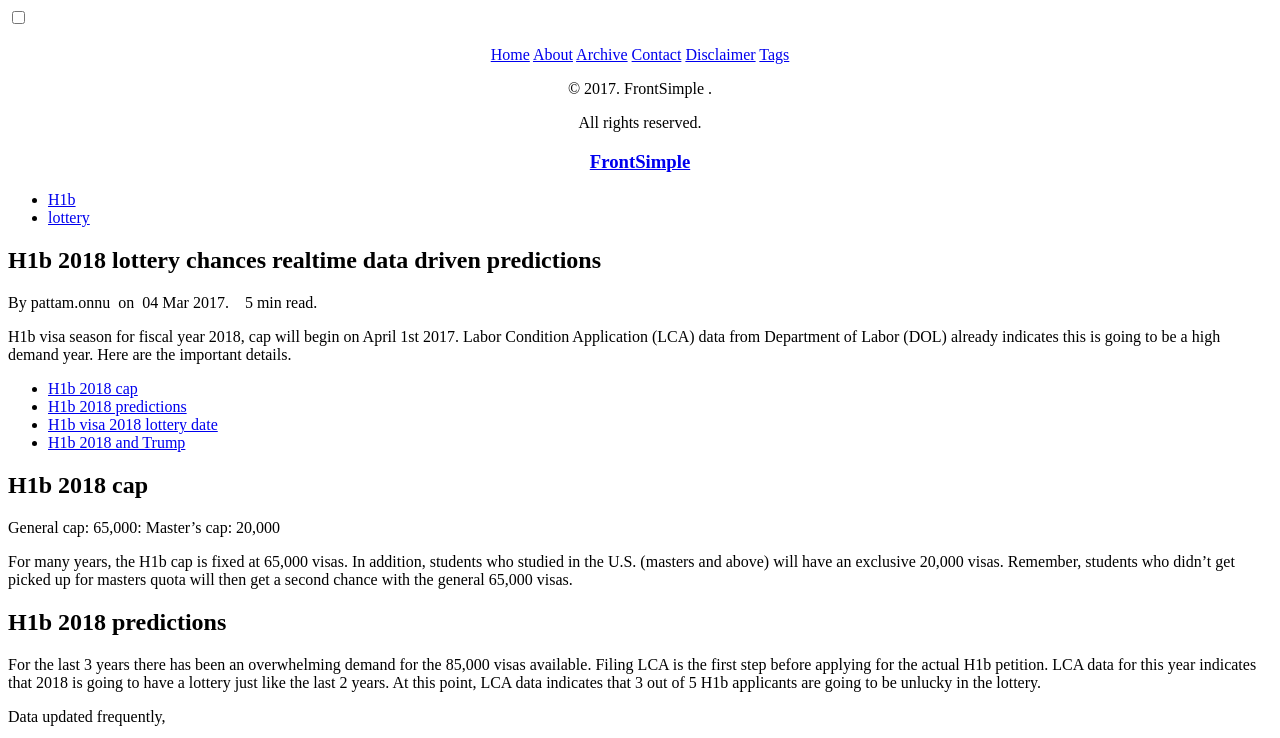
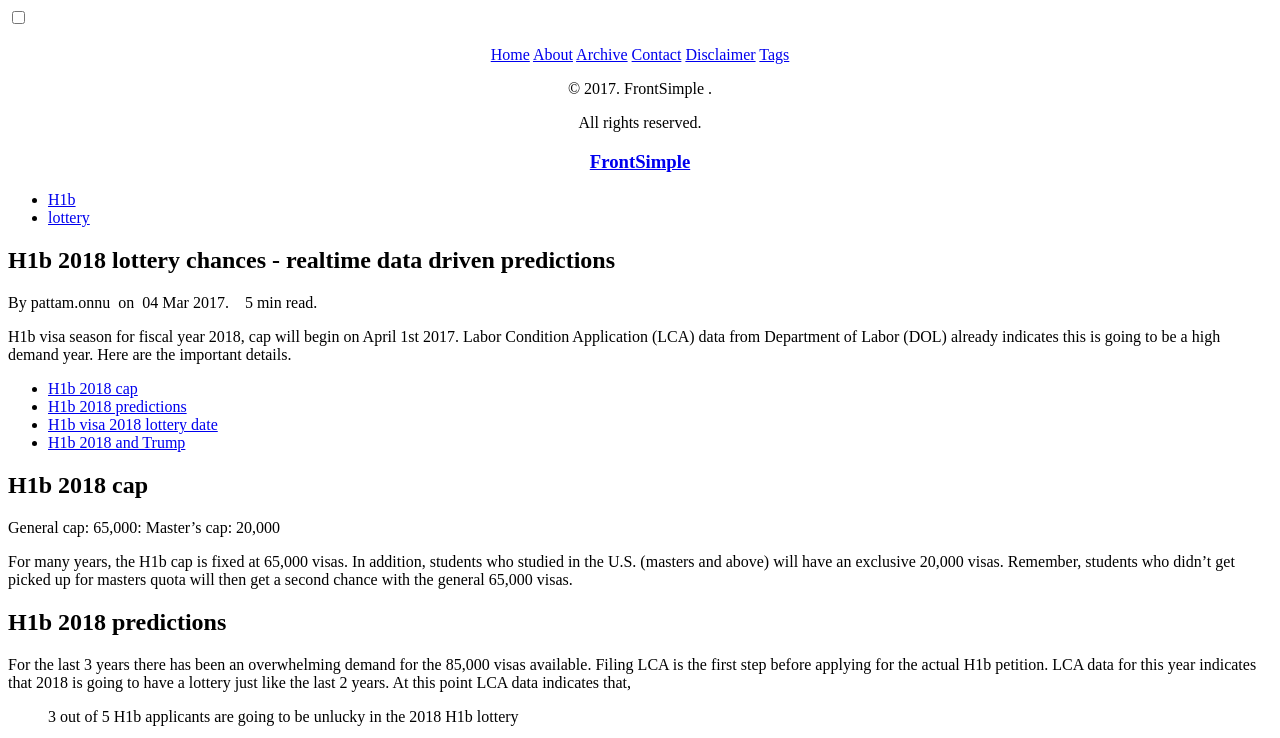
Before and after one commit to gitforwork2/gitforwork.github.io, a Jekyll site: the page built from _posts/2017-3-4-h1b-2018-lottery.md, in a window 1280 px wide and 900 px high, cut to the strip 0-738 px from the top of the window. Built offline with Jekyll 4.4.1, drawn with Linux system fonts in a browser that asks for light colours; nearby versions of some CDN libraries; comment, search, counter and statistics services are not loaded.

Commit message:
Update 2017-3-4-h1b-2018-lottery.md

```diff
--- a/_posts/2017-3-4-h1b-2018-lottery.md
+++ b/_posts/2017-3-4-h1b-2018-lottery.md
@@ -1,6 +1,6 @@
 ---
 layout: post
-title: H1b 2018 lottery chances realtime data driven predictions
+title: H1b 2018 lottery chances - realtime data driven predictions
 date: 2017-3-4
 tags: H1b lottery
 comments: true
@@ -21,7 +21,9 @@ For many years, the H1b cap is fixed at 65,000 visas. In addition, students who
 ## H1b 2018 predictions
 
 For the last 3 years there has been an overwhelming demand for the 85,000 visas available. Filing LCA is the first step before applying for the actual H1b petition. LCA data for this year indicates that 2018 is going to have a lottery just like the last 2 years.
-At this point, LCA data indicates that 3 out of 5 H1b applicants are going to be unlucky in the lottery.
+At this point LCA data indicates that,
+
+> 3 out of 5 H1b applicants are going to be unlucky in the 2018 H1b lottery
 
 Data updated frequently,
 <iframe width="600" height="371" seamless frameborder="0" scrolling="no" src="https://docs.google.com/spreadsheets/d/13MwM9hmZoe7SOPsfaLmqp41Sem3BuZKCMnY8aP2Qv_g/pubchart?oid=2131404468&amp;format=interactive"></iframe>
```
